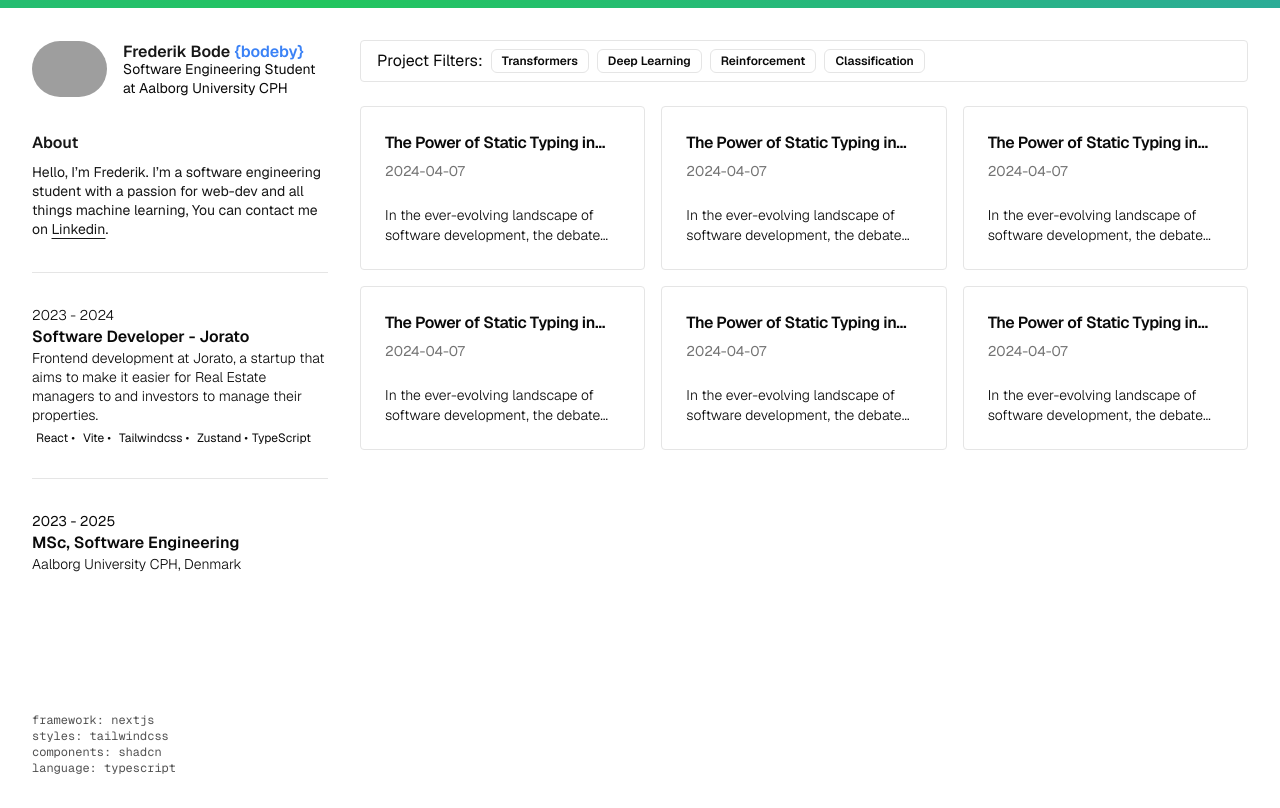
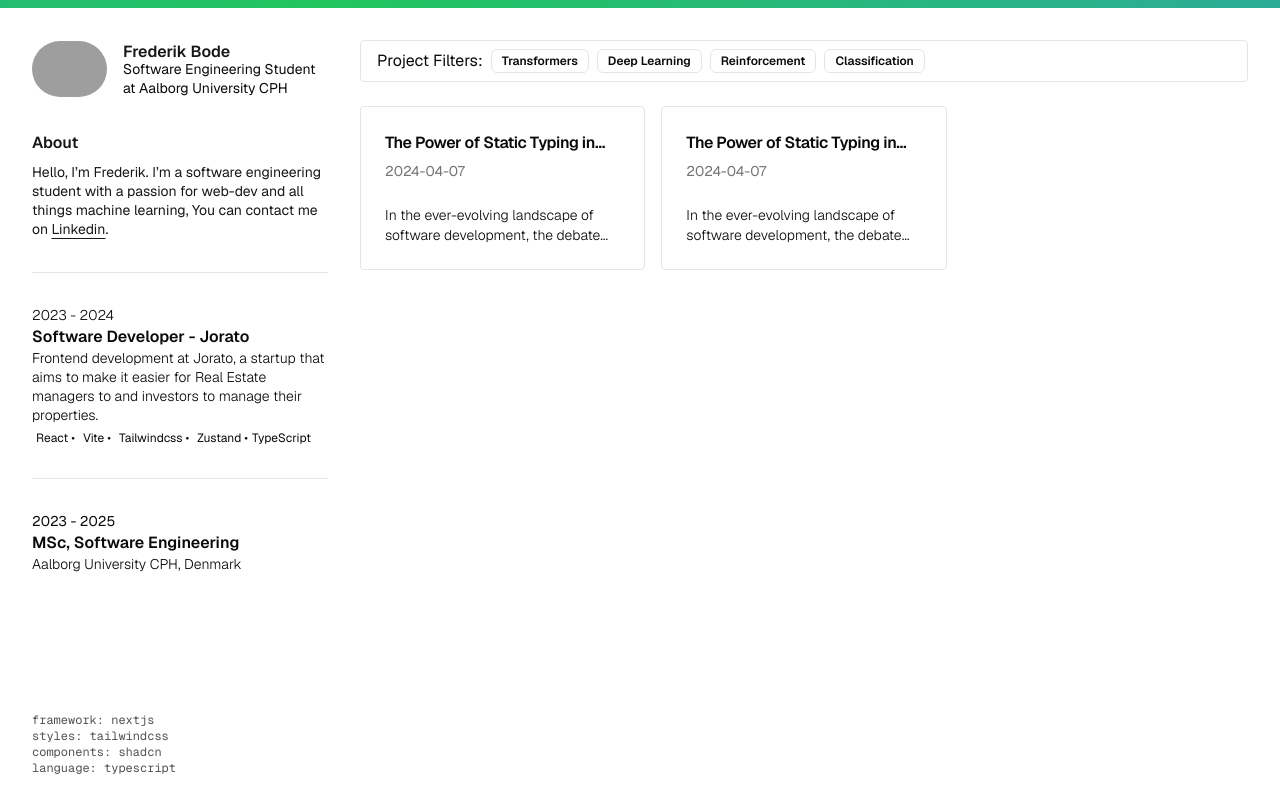
Before and after one commit to bodeby/portfolio, a Next.js app: page / in a window 1280 px wide. Built offline with nearby package versions, Linux system fonts and the light colour scheme; grey boxes are pictures that could not be loaded.

Commit message:
chore: did some minor cleaning

```diff
--- a/src/app/blog/page.tsx
+++ b/src/app/blog/page.tsx
@@ -1,15 +1,40 @@
-import { BlogPosts } from "@/components/posts";
+import Link from "next/link";
+import { formatDate, getBlogPosts } from "@/app/blog/utils";
 
 export const metadata = {
   title: "Blog",
   description: "Read my blog.",
 };
 
+const sorter = (a, b) =>
+  new Date(a.metadata.publishedAt) > new Date(b.metadata.publishedAt) ? -1 : 1;
+
 export default function Page() {
+  const allBlogs = getBlogPosts();
   return (
     <section>
-      <h1 className="font-semibold text-2xl mb-8 tracking-tighter">My Blog</h1>
-      <BlogPosts />
+      <h1 className="font-semibold text-2xl mb-8 tracking-tighter">Post Index</h1>
+
+      <div>
+        {allBlogs
+          .sort((a, b) => sorter(a, b))
+          .map((post) => (
+            <Link
+              key={post.slug}
+              className="flex flex-col space-y-1 mb-4"
+              href={`/blog/${post.slug}`}
+            >
+              <div className="w-full flex flex-col md:flex-row space-x-0 md:space-x-2">
+                <p className="text-neutral-600 dark:text-neutral-400 w-[100px] tabular-nums">
+                  {formatDate(post.metadata.publishedAt, false)}
+                </p>
+                <p className="text-neutral-900 dark:text-neutral-100 tracking-tight">
+                  {post.metadata.title}
+                </p>
+              </div>
+            </Link>
+          ))}
+      </div>
     </section>
   );
 }
--- a/src/app/layout.tsx
+++ b/src/app/layout.tsx
@@ -54,7 +54,7 @@ export default function RootLayout({
   return (
     <html lang="en">
       <body className={GeistSans.className}>
-        <div className="bg-gradient-to-r from-blue-500 via-green-500 to-blue-500 shadow-xl block w-full h-2 mb-8 md:mb-0 sticky top-0 z-10 animated-gradient" />
+        <div className="antialiased bg-gradient-to-r from-blue-500 via-green-500 to-blue-500 shadow-xl block w-full h-2 mb-8 md:mb-0 sticky top-0 z-10 animated-gradient" />
 
         <main className="flex min-h-screen flex-row space-x-8 justify-between p-8">
           <aside className="relative flex flex-col space-y-8 w-3/12">
@@ -76,7 +76,7 @@ export default function RootLayout({
               <div className="flex flex-col -space-y-1 text-md font-light">
                 <h1 className="font-semibold text-primary dark:text-dark-primary">
                   <span>Frederik Bode</span>
-                  <span className="text-blue-500 ml-1">&#123;bodeby&#125;</span>
+                  {/* <span className="text-blue-500 ml-1">&#123;bodeby&#125;</span> */}
                 </h1>
                 <p className="break-words leading-snug subpixel-antialiased text-sm font-normal">
                   Software Engineering Student at Aalborg University CPH
@@ -140,7 +140,7 @@ export default function RootLayout({
             </section>
           </aside>
 
-          <section className="w-9/12">
+          <section className="w-9/12 overflow-scroll">
             {children}
           </section>
         </main>
--- a/src/app/page.tsx
+++ b/src/app/page.tsx
@@ -1,21 +1,32 @@
 import React from "react";
+import Link from "next/link";
+import { formatDate, getBlogPosts } from "@/app/blog/utils";
 
 // components
 import FilterTabs from "@/components/common/filter-tabs";
 import BlogCard from "@/components/common/blog-card";
 
+const sorter = (a, b) =>
+  new Date(a.metadata.publishedAt) > new Date(b.metadata.publishedAt) ? -1 : 1;
+
 export default function Home() {
+  const allBlogs = getBlogPosts();
   return (
     <section className="flex flex-col space-y-6">
       <FilterTabs />
 
       <div className="grid grid-cols-3 gap-4 w-full">
-        <BlogCard />
-        <BlogCard />
-        <BlogCard />
-        <BlogCard />
-        <BlogCard />
-        <BlogCard />
+        {allBlogs
+          .sort((a, b) => sorter(a, b))
+          .map((post) => (
+            <Link
+              key={post.slug}
+              className="flex flex-col space-y-1 mb-4"
+              href={`/blog/${post.slug}`}
+            >
+              <BlogCard />
+            </Link>
+          ))}
       </div>
     </section>
   );
--- a/src/components/common/blog-card.tsx
+++ b/src/components/common/blog-card.tsx
@@ -1,34 +1,25 @@
 import React from "react";
-import Link from "next/link";
-
-// shadcn
-import {
-  Card,
-  CardContent,
-  CardDescription,
-  CardHeader,
-  CardTitle,
-} from "@/components/ui/card";
+import * as Shadcn from "@/components/ui/card";
 
 const BlogCard = () => {
   return (
-    <Link href={`blog/${Math.floor(Math.random() * 100)}`}>
-      <Card className="w-full">
-        <CardHeader>
-          <CardTitle className="line-clamp-1 text-md">
-            The Power of Static Typing in Programming
-          </CardTitle>
-          <CardDescription className="text-sm">2024-04-07</CardDescription>
-        </CardHeader>
+    <Shadcn.Card className="w-full">
+      <Shadcn.CardHeader>
+        <Shadcn.CardTitle className="line-clamp-1 text-md">
+          The Power of Static Typing in Programming
+        </Shadcn.CardTitle>
+        <Shadcn.CardDescription className="text-sm">
+          2024-04-07
+        </Shadcn.CardDescription>
+      </Shadcn.CardHeader>
 
-        <CardContent>
-          <p className="line-clamp-2 font-light text-sm">
-            In the ever-evolving landscape of software development, the debate
-            between dynamic and static typing continues to be a hot topic.
-          </p>
-        </CardContent>
-      </Card>
-    </Link>
+      <Shadcn.CardContent>
+        <p className="line-clamp-2 font-light text-sm">
+          In the ever-evolving landscape of software development, the debate
+          between dynamic and static typing continues to be a hot topic.
+        </p>
+      </Shadcn.CardContent>
+    </Shadcn.Card>
   );
 };
 
--- a/src/components/posts.tsx
+++ /dev/null
@@ -1,36 +0,0 @@
-import Link from "next/link";
-import { formatDate, getBlogPosts } from "@/app/blog/utils";
-
-export function BlogPosts() {
-  let allBlogs = getBlogPosts();
-
-  return (
-    <div>
-      {allBlogs
-        .sort((a, b) => {
-          if (
-            new Date(a.metadata.publishedAt) > new Date(b.metadata.publishedAt)
-          ) {
-            return -1;
-          }
-          return 1;
-        })
-        .map((post) => (
-          <Link
-            key={post.slug}
-            className="flex flex-col space-y-1 mb-4"
-            href={`/blog/${post.slug}`}
-          >
-            <div className="w-full flex flex-col md:flex-row space-x-0 md:space-x-2">
-              <p className="text-neutral-600 dark:text-neutral-400 w-[100px] tabular-nums">
-                {formatDate(post.metadata.publishedAt, false)}
-              </p>
-              <p className="text-neutral-900 dark:text-neutral-100 tracking-tight">
-                {post.metadata.title}
-              </p>
-            </div>
-          </Link>
-        ))}
-    </div>
-  );
-}
```
